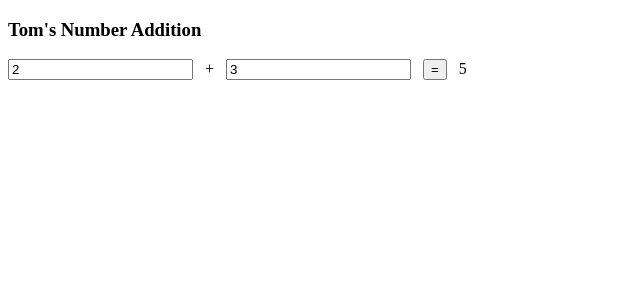
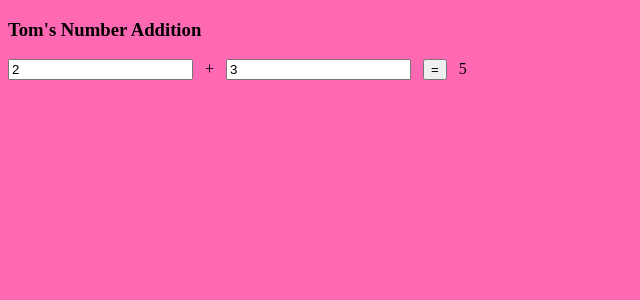
Before and after one commit to EAlbee/two-textboxes-and-an-operation, an Angular app: page / in a window 1280 px wide. Shown: the top 300 px of the page, without its empty margins (0-640 px from the left). Built offline with nearby package versions, Linux system fonts and the light colour scheme.

Commit message:
I updated the color of the style sheet to hot pink

```diff
--- a/src/index.html
+++ b/src/index.html
@@ -3,6 +3,7 @@
 <head>
   <meta charset="utf-8">
   <title>TwoTextboxesAndAnOperation</title>
+  <link rel="stylesheet" type="text/css" href="styles.css" />
   <base href="/">
 
   <meta name="viewport" content="width=device-width, initial-scale=1">
--- a/src/styles.css
+++ b/src/styles.css
@@ -1 +1,4 @@
 /* You can add global styles to this file, and also import other style files */
+body{
+    background-color: hotpink;
+}
```
